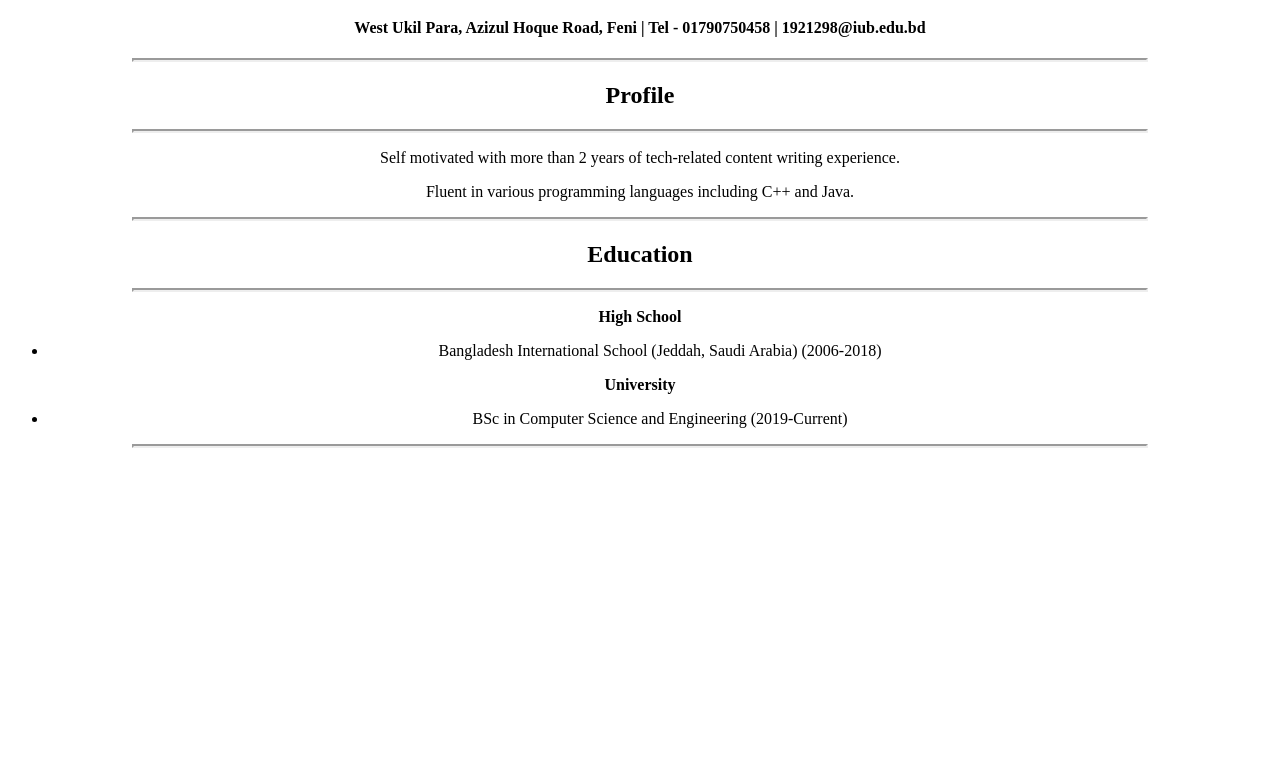
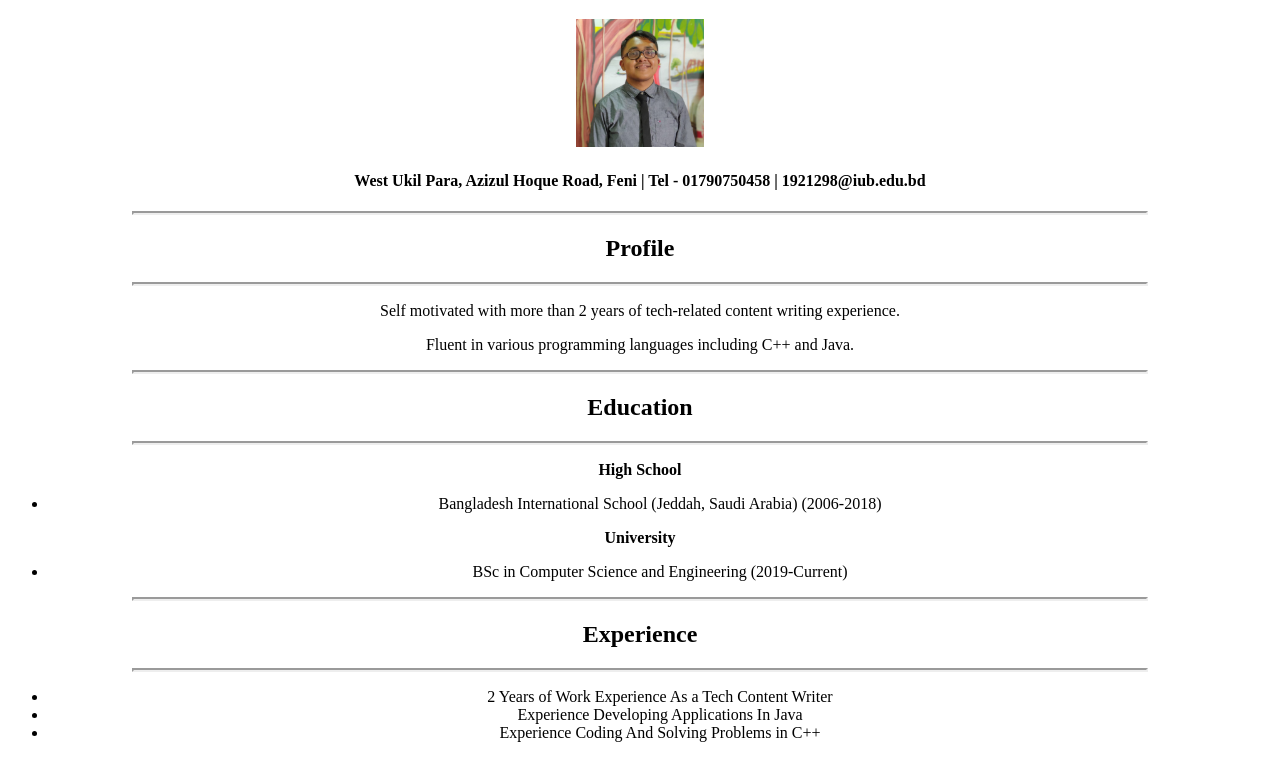
Before and after one commit to iub-cse-nosad/create-your-cv-faisalbhuiyan3038, a plain HTML site: page index.html in a window 1280 px wide. Shown: the part 61-819 px from the top of the page. Drawn offline with Linux system fonts and the light colour scheme.

Commit message:
finished code for cv

```diff
--- a/index.html
+++ b/index.html
@@ -14,6 +14,7 @@
 <body>
 
     <h1>Faisal Bhuiyan</h1>
+    <center><img src="image.jpg" alt="profile-photo" width="128" height="128"></center>
     <h4>West Ukil Para, Azizul Hoque Road, Feni | Tel - 01790750458 | 1921298@iub.edu.bd</h4>
     <hr style="width:80%; border-width:2px;">
 
@@ -35,7 +36,14 @@
       </ul>
       <hr style="width:80%; border-width:2px;">
 
+      <h2>Experience</h2>
+      <hr style="width:80%; border-width:2px;">
 
+      <ul>
+        <li>2 Years of Work Experience As a Tech Content Writer</li>
+        <li>Experience Developing Applications In Java</li>
+        <li>Experience Coding And Solving Problems in C++</li>
+      </ul>
 </body>
 
 
```
Also changed, not shown: image.jpg (added).
